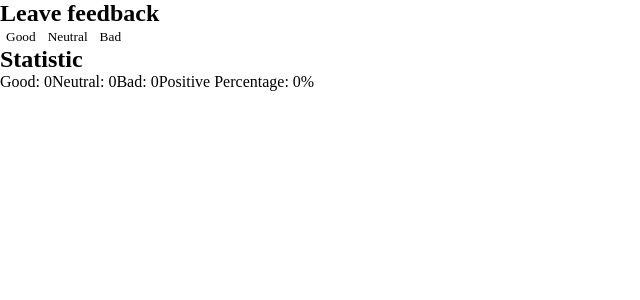
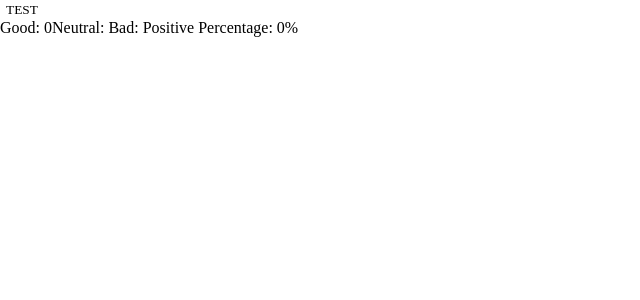
Before and after one commit to BigBlueDraco/goit-react-hw-02-feedback, a React (Create React App) app: page / in a window 1280 px wide. Shown: the top 300 px of the page, without its empty margins (0-640 px from the left). Built offline with nearby package versions, Linux system fonts and the light colour scheme.

Commit message:
add Feedback constructor

```diff
--- a/src/components/App.jsx
+++ b/src/components/App.jsx
@@ -1,6 +1,6 @@
 import {Feedback} from "components/Feedback/Feedback"
 export const App = () => {
   return (
-    <Feedback title = "Leave feedback"/>
+    <Feedback title = "Leave feedback" feedbackOptions = {["TEST"]}/>
   );
 };
--- a/src/components/Button/Button.jsx
+++ b/src/components/Button/Button.jsx
@@ -1,9 +1,8 @@
 import React, { Component } from "react";
 export class Button extends Component {
     render(){
-        console.log(this.props)
         return(
-            <button type="button" onClick={() => {this.props.func()}}>{this.props.text}</button>
+            <button type="button" onClick={(e) => {this.props.func(e)}}>{this.props.text}</button>
         )
     }
 
--- a/src/components/Feedback/Feedback.jsx
+++ b/src/components/Feedback/Feedback.jsx
@@ -6,25 +6,27 @@ import { Section } from 'components/Section/Section';
 import React from 'react';
 
 export class Feedback extends React.Component{
+
+    constructor(props){
+        super(props);
+        const state = this.props.feedbackOptions.reduce((acc, elem) =>{
+            const obj = {[elem]: 0}
+            return{...acc, ...obj}
+        }, {});
+        this.state = {...state};
+        console.log(this.state)
+        }
+
     state = {
         good: 0,
         neutral: 0,
         bad: 0,
     }
-
-    addGood = () =>  {
+    onLeaveFeedback = (e) => {
+        console.log(e)
+        console.log(e.target.textContent)
         this.setState(state => ({
-            good: state.good+1,
-        }))
-    }
-    addNeutral = () => {
-        this.setState(state => ({
-            neutral: state.neutral+1,
-        }))
-    }
-    addBad = () => {
-        this.setState(state => ({
-            bad: state.bad+1,
+            [e.target.textContent]: state[e.target.textContent]+1,
         }))
     }
 
@@ -36,21 +38,20 @@ export class Feedback extends React.Component{
         return Math.round(this.state.good/total*10000)/100 ;
     }
     render(){
-
+        console.log(this.props)
         return(
         <>
-        <Section title={this.props.title}>
+        <Section title={this.props.feedbackTitle}>
             <div className='feedback-wrap'>
-                <Button func={this.addGood} text="Good"/>
-                <Button func={this.addNeutral} text="Neutral"/>
-                <Button func={this.addBad} text="Bad"/>
+                {this.props.feedbackOptions.map(elem=>(
+                    <Button key ={elem} func = {this.onLeaveFeedback} text = {elem}/>
+                ))}
             </div>
         </Section>
 
-        <Section title="Statistic" >
+        <Section title={this.props.statisticTitle} >
             <Statistics
-
-                good ={this.state.good}
+                good ={this.state.TEST}
                 neutral={this.state.neutral}
                 bad = {this.state.bad}
                 positivePercentage = {this.positivePercentage()}/>
@@ -64,5 +65,5 @@ export class Feedback extends React.Component{
 
 Feedback.PropsTypes = {
     title: PropTypes.string,
-    feedbackOptions: PropTypes.arrayOf(PropTypes.string,).isRequired,
+    // feedbackOptions: PropTypes.arrayOf(PropTypes.string,).isRequired,
 }
--- a/src/components/Statistics/Statistics.jsx
+++ b/src/components/Statistics/Statistics.jsx
@@ -3,11 +3,9 @@ import React from "react";
 export class Statistics extends React.Component{
 
     render(){
-        console.log(this.props);
         const {good, neutral, bad, positivePercentage} = this.props
         return(
             <>
-                {this.props.title&&<h2>{this.props.title}</h2>}
                 <div className="statistic-wrap">
                     <span>Good: {good}</span>
                     <span>Neutral: {neutral}</span>
```
